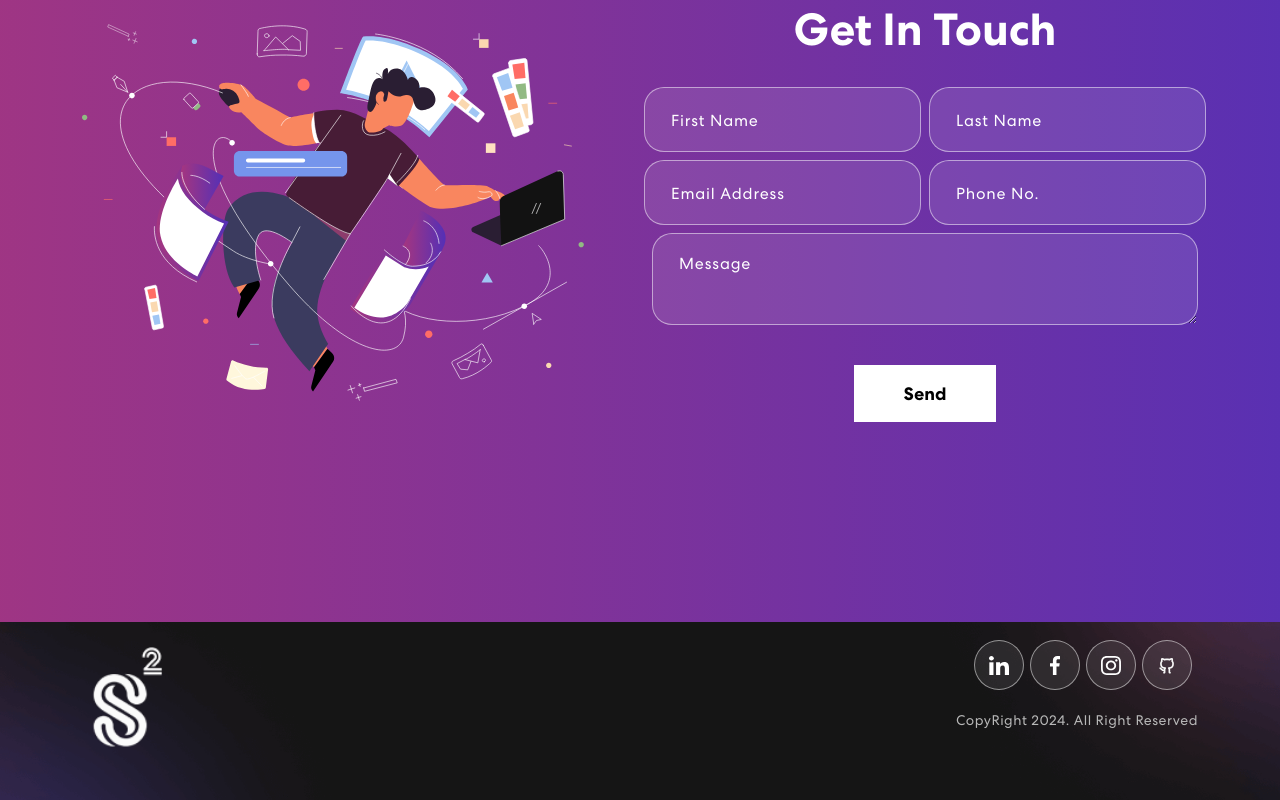
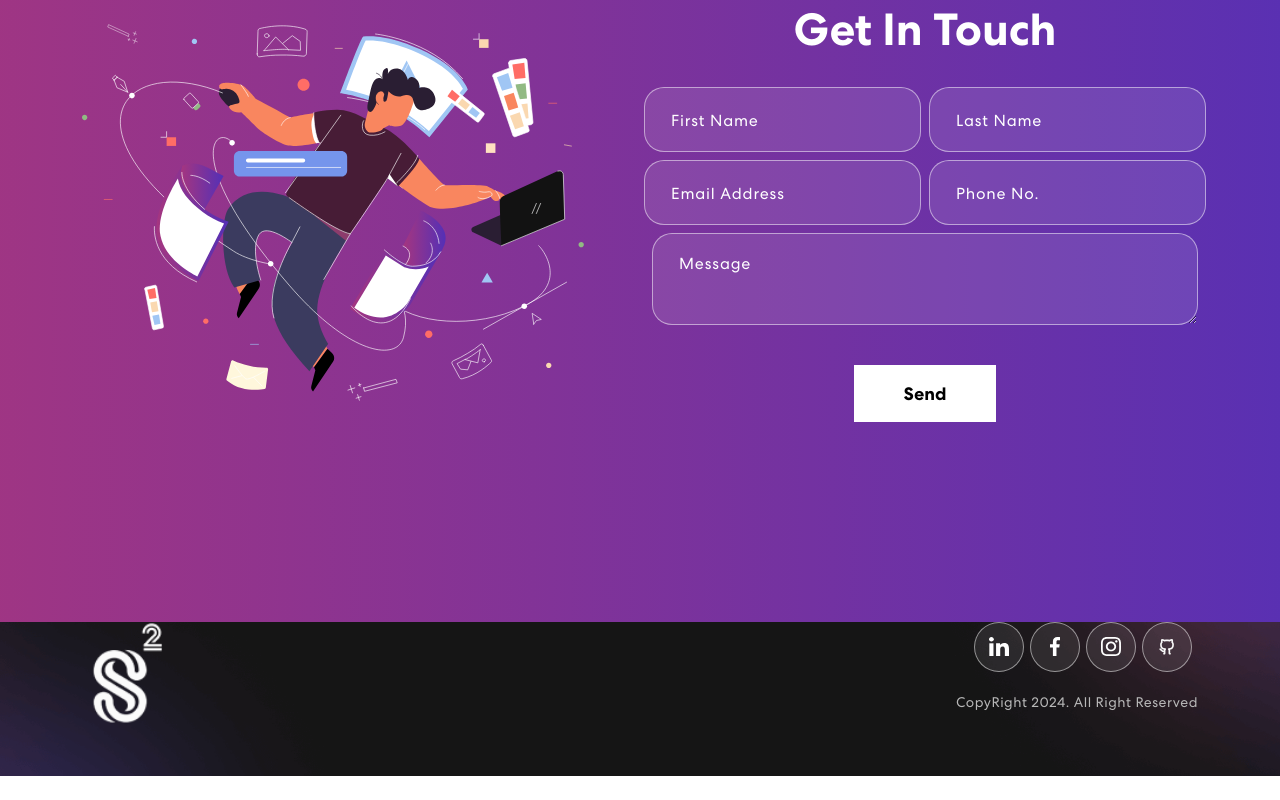
Before and after one commit to sushantsingal/My_Folio, a React (Vite) app: page / in a window 1280 px wide. Shown: the part 2200-3000 px from the top of the page. After the commit the page ends 2976 px from the top, so only its background shows below. Built offline with nearby package versions, Linux system fonts and the light colour scheme.

Commit message:
Update Footer.jsx

```diff
--- a/src/components/Footer.jsx
+++ b/src/components/Footer.jsx
@@ -12,9 +12,9 @@ export const Footer = () => {
   return (
     <footer className="footer">
       <Container>
-        <Row className="align-items-center">
+        <Row>
             {/* <MailChimpForm /> */}
-            <Col sm={6} className="mt-4">
+            <Col sm={6}>
                 <img src={logo} alt="Logo" />
             </Col>
             <Col sm={6} className="text-center text-sm-end">
```
